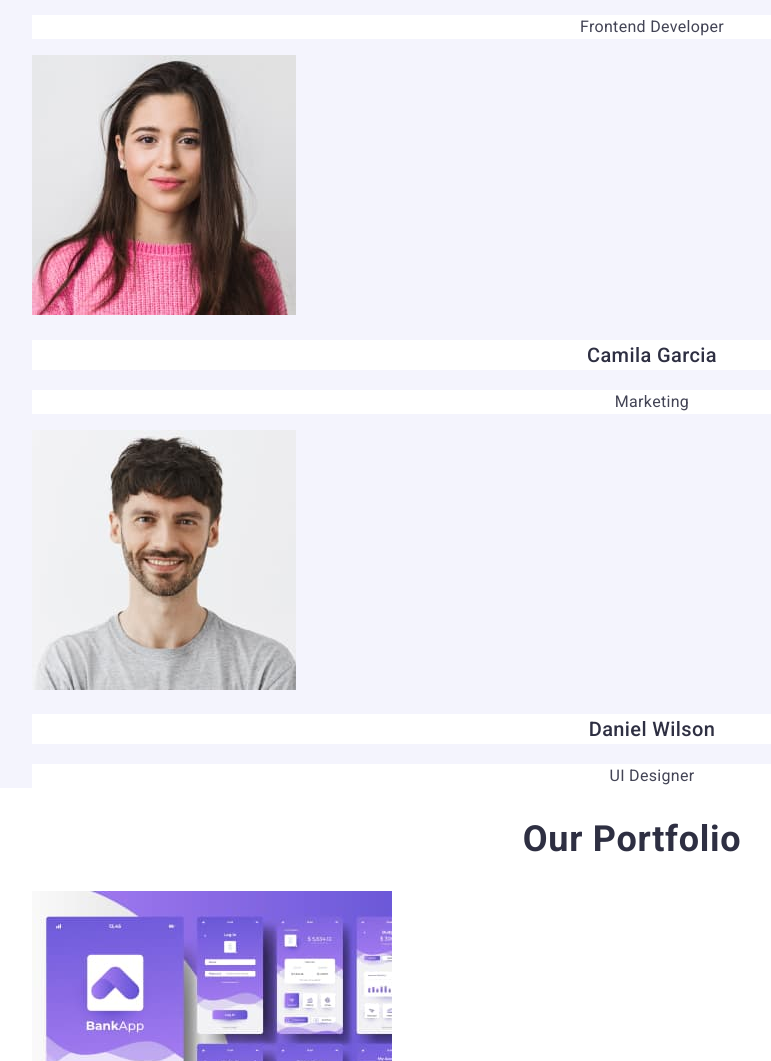
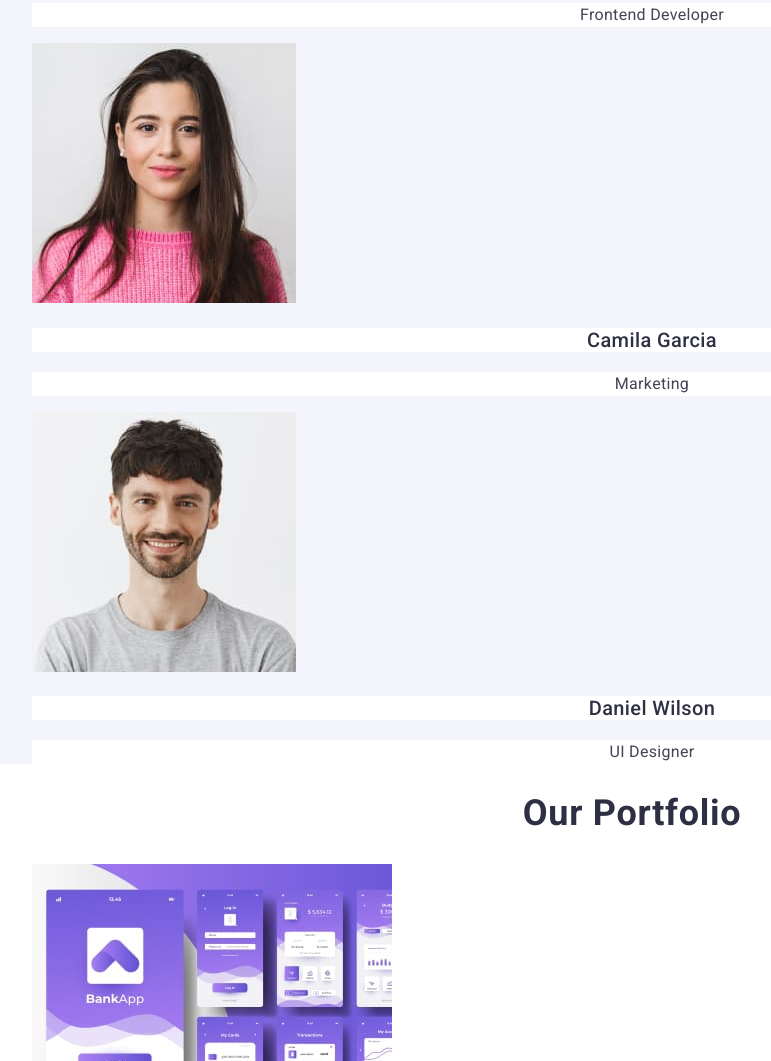
Before and after one commit to Kseniia-Shevchenko/goit-markup-hw-02, a plain HTML site: page index.html in a window 1280 px wide. Shown: the part 1549-2610 px from the top of the page, without its empty margins (8-779 px from the left). Drawn offline with nearby package versions, Linux system fonts and the light colour scheme.

Commit message:
some new

```diff
--- a/css/styles.css
+++ b/css/styles.css
@@ -158,11 +158,11 @@ background-color: #F4F4FD;
 .team-subtitle {
     font-weight: 500;
     font-size: 20px;
-    line-height: 1.5;
+    line-height: 1.2;
     letter-spacing: 0.02em;
     text-align: center;
     color: #2e2f42;
-    background-color: #FFFFFF;
+    background-color: #FFF;
 }
 
 .team-item-text {
@@ -181,7 +181,7 @@ background-color: #F4F4FD;
 .portfolio-title {
     font-weight: 700;
     font-size: 36px;
-    line-height: 1.2;
+    line-height: 1.11;
     text-align: center;
     letter-spacing: 0.02em;
     text-transform: capitalize;
```
